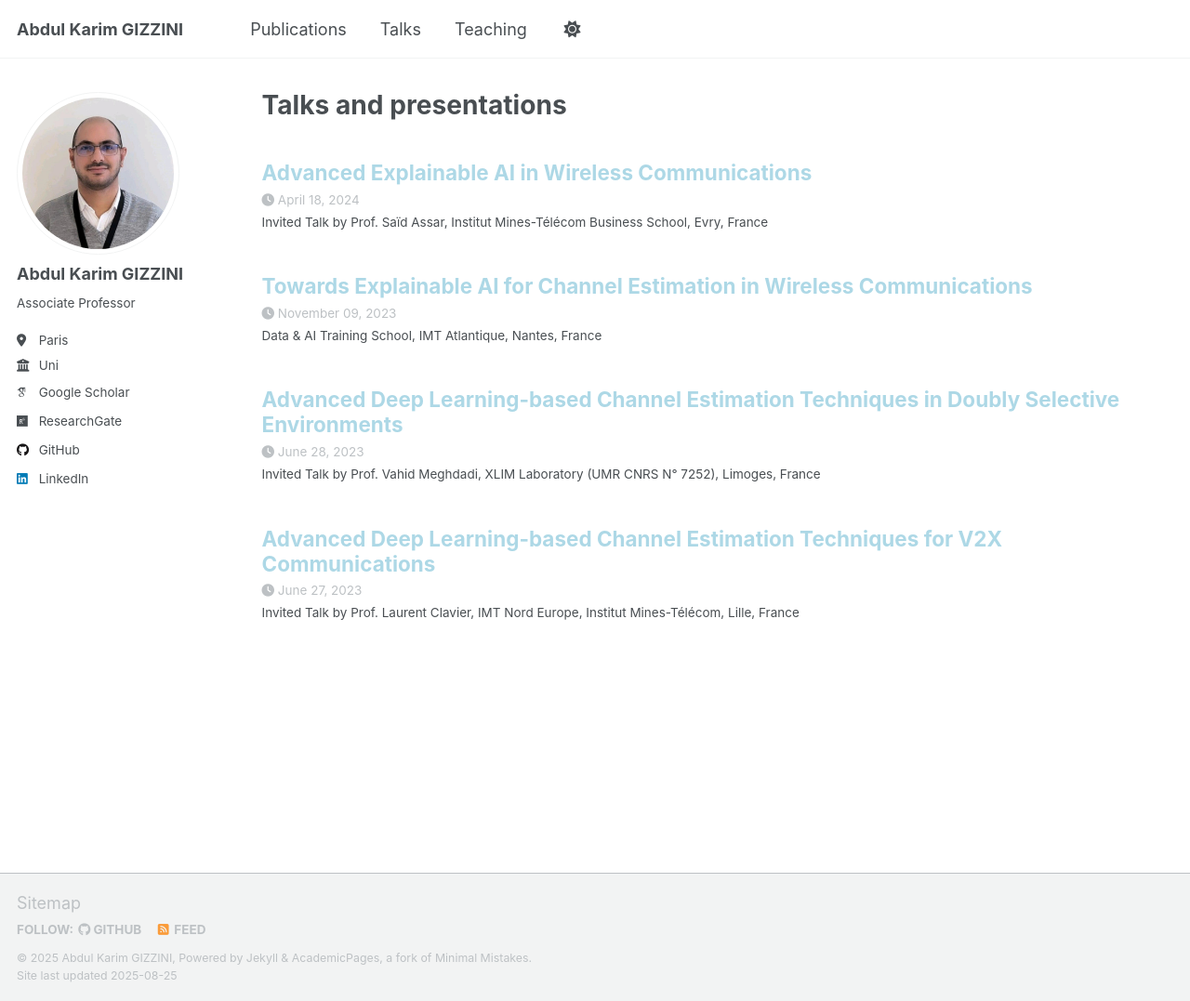
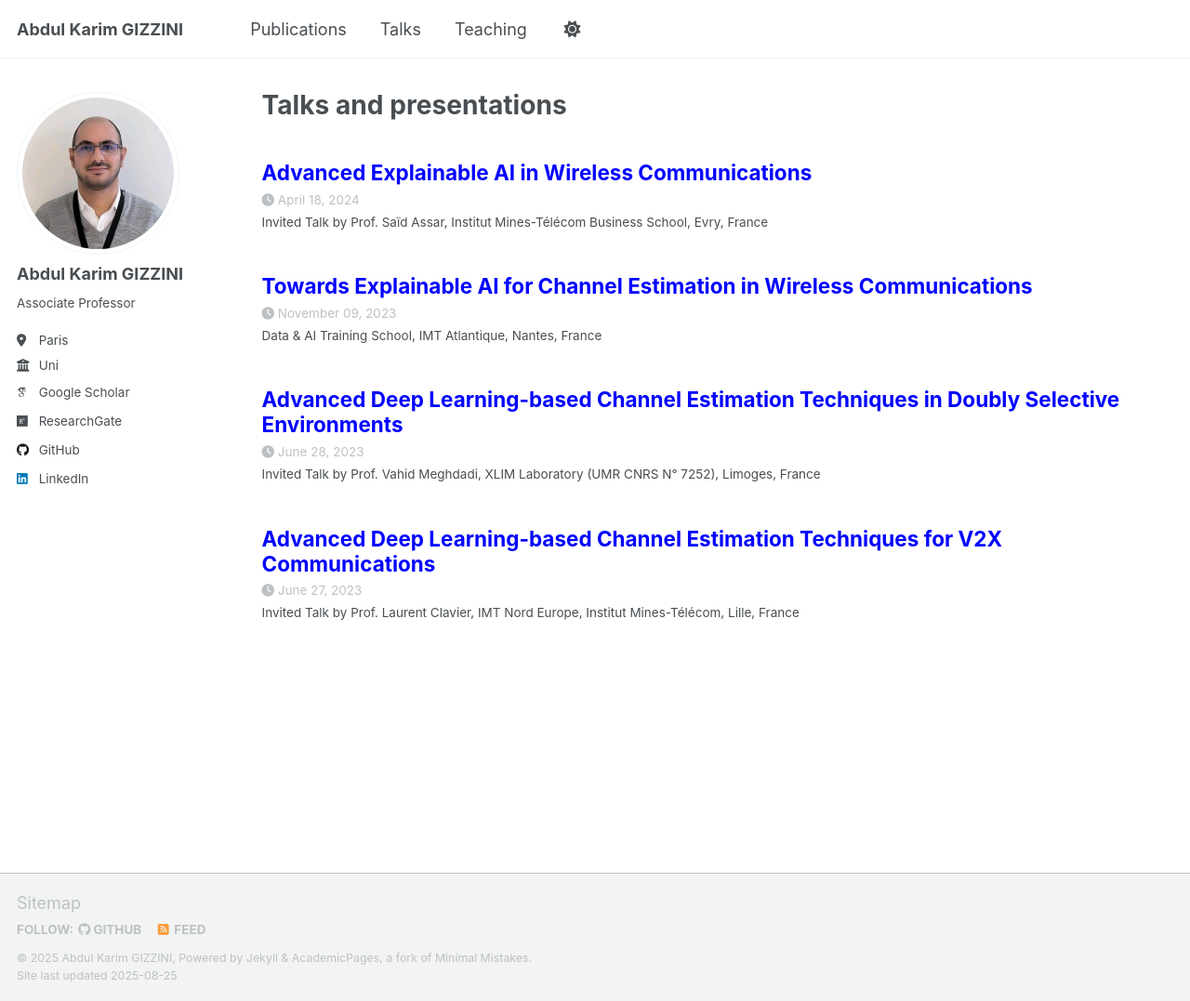
Before and after one commit to abdulkarimgizzini/abdulkarimgizzini-website, a Jekyll site: the page built from _pages/talks.html, in a window 1280 px wide and 1077 px high. Shown: the whole window at 93% size. Built offline with Jekyll 4.4.1, drawn with Linux system fonts in a browser that asks for light colours; some web fonts are replaced; a script that is not in the unit is left out.

Commit message:
Update archive-single-talk.html

```diff
--- a/_includes/archive-single-talk.html
+++ b/_includes/archive-single-talk.html
@@ -26,7 +26,7 @@
       </div>
     {% endif %}
     <h2 class="archive__item-title" itemprop="headline">
-         <span style="color: lightblue; text-decoration: none;">{{ title }}</span>
+         <span style="color: #0000FF; text-decoration: none;">{{ title }}</span>
     </h2>
     {% if post.read_time %}
       <p class="page__meta"><i class="fa fa-clock" aria-hidden="true"></i> {% include read-time.html %}</p>
```
